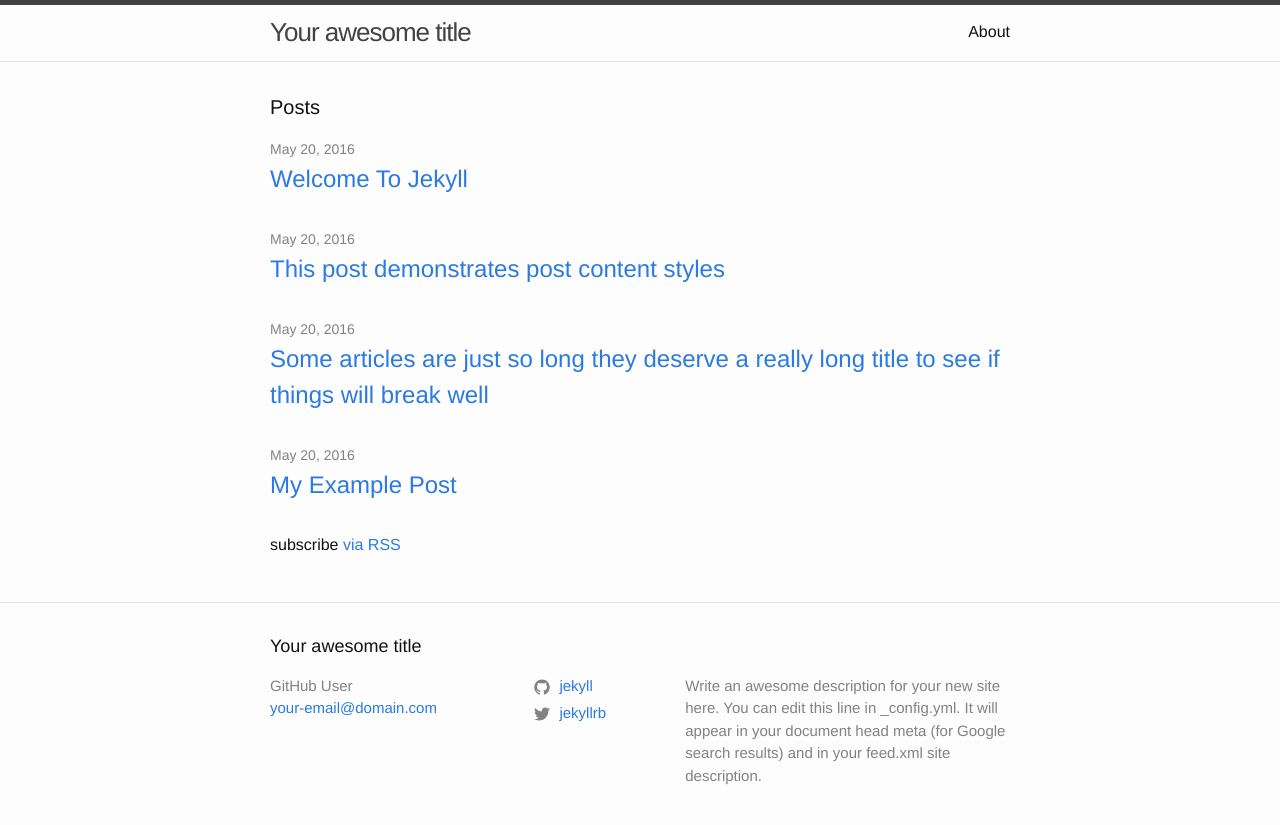
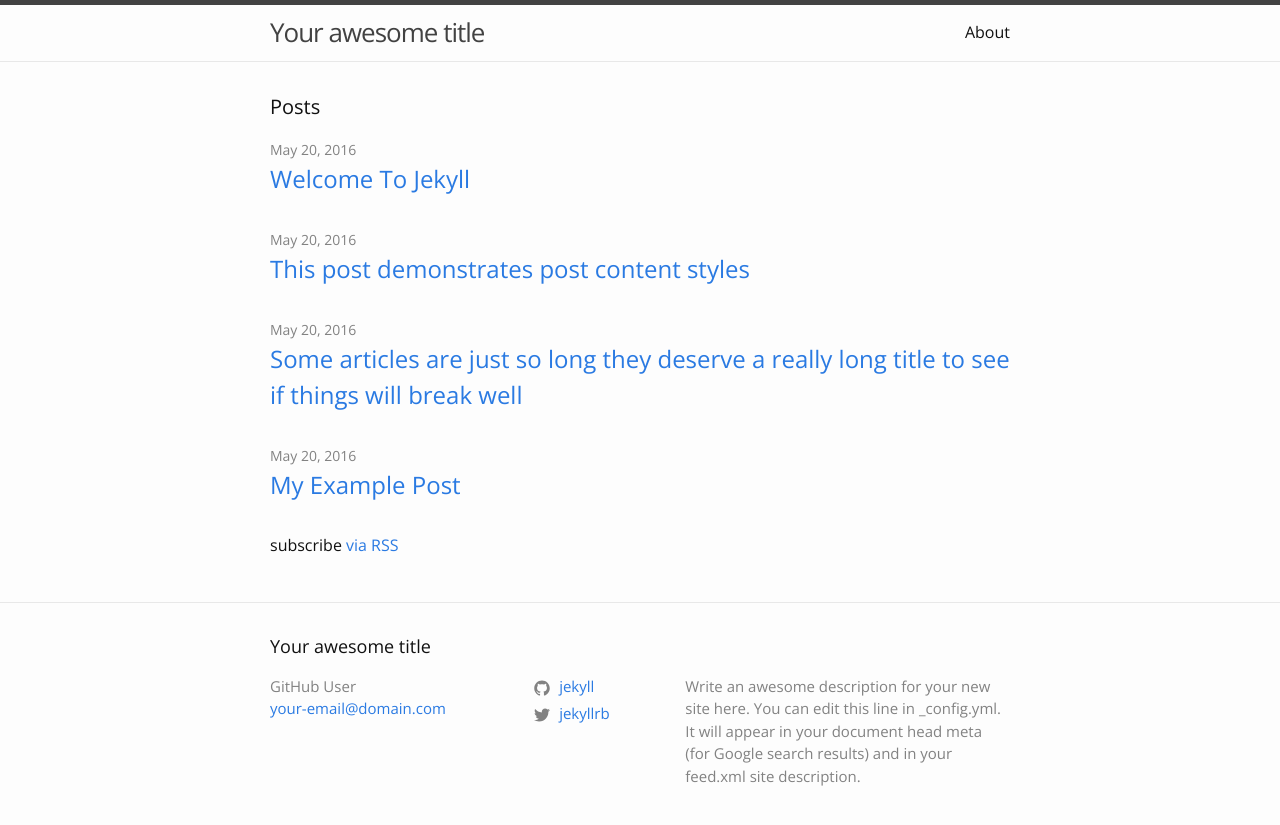
Before and after one commit to clintcolding/clintcolding.github.io, a Jekyll site: the page built from index.md, in a window 1280 px wide. Shown: the top 825 px of the page. Built offline with Jekyll 4.4.1, drawn with Linux system fonts in a browser that asks for light colours.

Commit message:
Added Google font

```diff
--- a/_sass/minima.scss
+++ b/_sass/minima.scss
@@ -2,7 +2,7 @@
 
 // Define defaults for each variable.
 
-$base-font-family: "Helvetica Neue", Helvetica, Arial, sans-serif !default;
+$base-font-family: "Open Sans", sans-serif !default;
 $base-font-size:   16px !default;
 $base-font-weight: 400 !default;
 $small-font-size:  $base-font-size * 0.875 !default;
```
